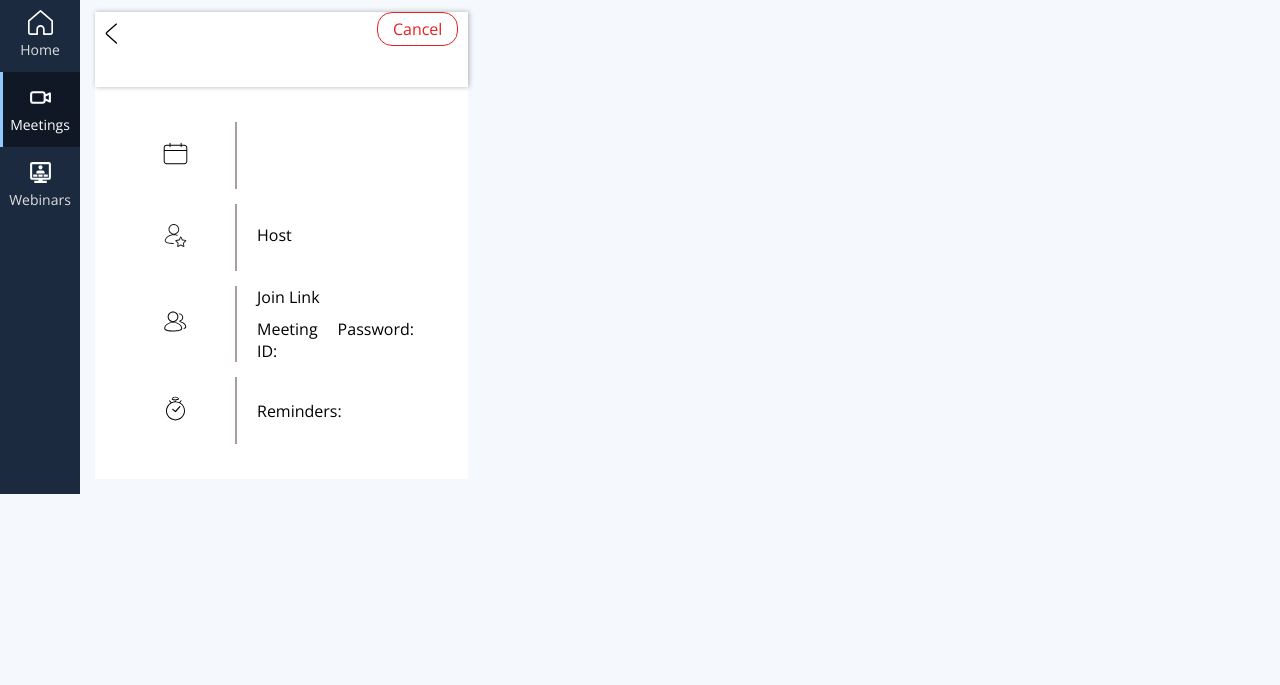
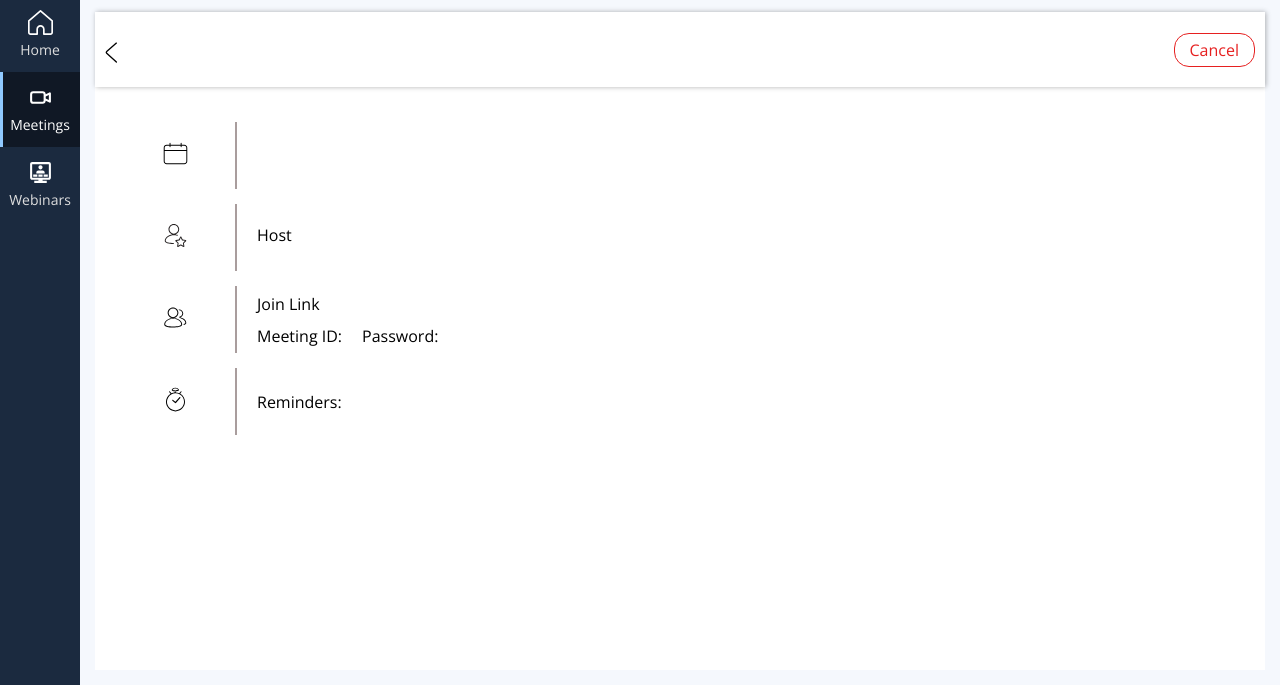
Before and after one commit to sakthivelgreen/crm, a website with bundled scripts: page public/templates/meetings/meetingsDetail.html in a window 1280 px wide. Shown: the part 115-800 px from the top of the page. Built offline with nearby package versions, Linux system fonts and the light colour scheme; no server answers.

Commit message:
meetings Styles Changed

```diff
--- a/public/css/meetings.css
+++ b/public/css/meetings.css
@@ -63,13 +63,14 @@ aside {
     position: relative;
     width: 5em;
     background-color: #1b2a3f;
+    max-height: 100%;
 }
 
 .container {
     position: relative;
     width: 100%;
     display: flex;
-    flex: auto;
+    height: calc(100% - 7em);
 }
 
 
@@ -464,12 +465,13 @@ aside {
 #detailed_Meeting_View_MainElement {
     margin: 15px 15px 15px 15px;
     background: #fff;
+    width: 100%;
 }
 
 .detailsTitleBar {
     box-sizing: border-box;
     display: flex;
-    flex-direction: row;
+    align-items: center;
     min-height: 75px;
     box-shadow: 1px 0px 5px rgba(0, 0, 0, 0.3);
 }
@@ -564,19 +566,19 @@ aside {
 
 .meetingContentOuterDiv {
     position: relative;
-    height: calc(100% - 50px);
+    height: 80%;
     width: 100%;
-    overflow: auto;
     display: flex;
     padding: 10px;
     column-count: 2;
+    overflow: auto;
 }
 
 .meetingContentInnerDiv {
-    max-width: 65%;
-    width: 65%;
-    height: auto;
+    position: relative;
+    flex: auto;
     padding: 10px;
+    overflow: auto;
 }
 
 .meetingContentInnerDiv>div {
--- a/public/templates/meetings/meetingsDetail.html
+++ b/public/templates/meetings/meetingsDetail.html
@@ -13,6 +13,7 @@
 </head>
 
 <body>
+    <div class="wrapper">
         <navbar-element></navbar-element>
         <div class="meetingsNavbar">
             <nav>
@@ -133,6 +134,7 @@
                 </div>
             </main>
         </div>
+    </div>
 </body>
 
 </html>
```
Also changed, not shown: public/templates/meetings/home.html (+2 -0 lines), public/templates/meetings/pastmeetings.html (+6 -2 lines), public/templates/meetings/webinars.html (+5 -1 lines). Lines whose indentation alone changed are shown as unchanged.
